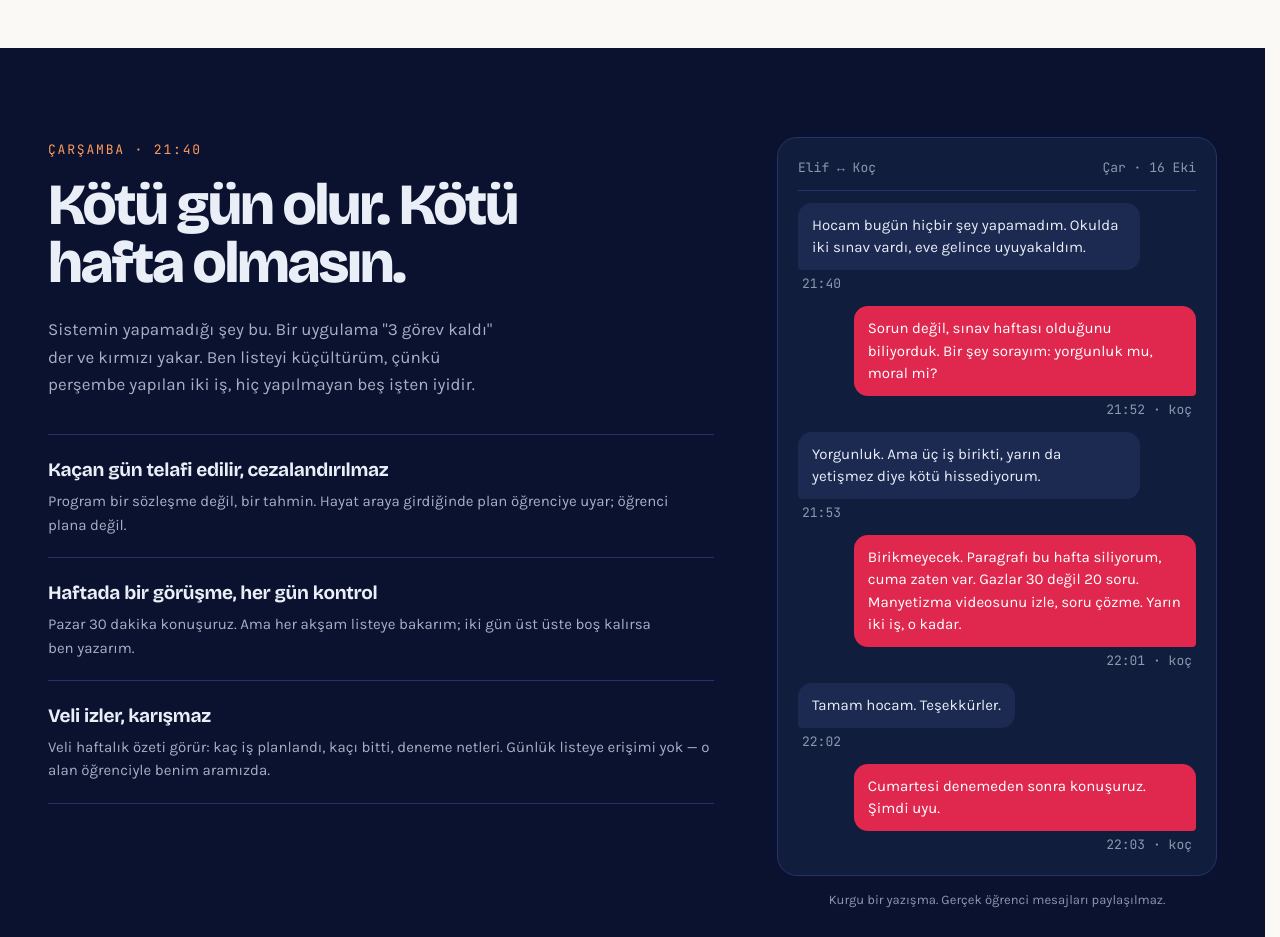
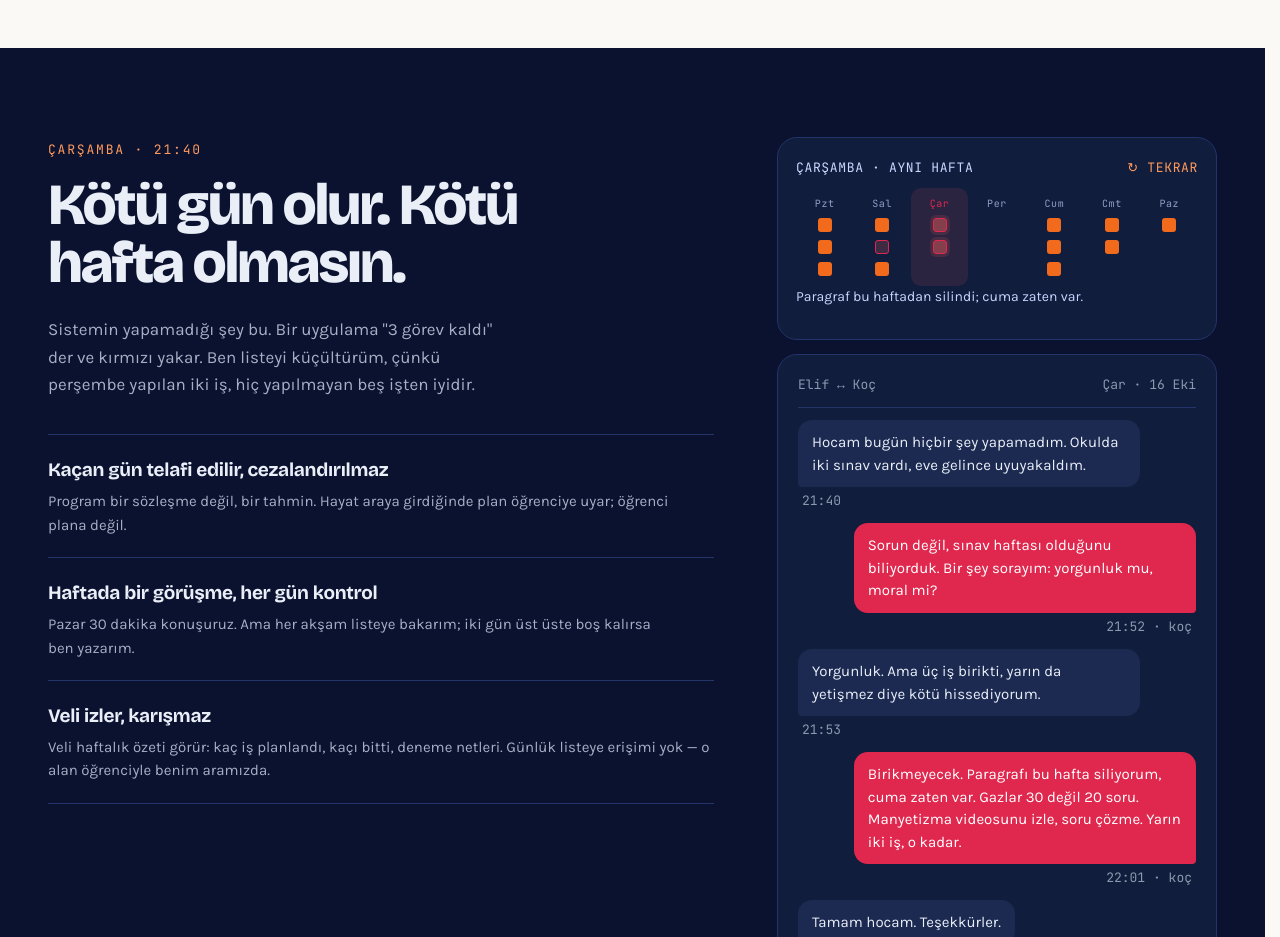
Before and after one commit to haleblioglukivanc/yks-kocluk, a React (Vite) app: page / in a window 1280 px wide. Shown: the part 1860-2797 px from the top of the page. Built offline with nearby package versions, Linux system fonts and the light colour scheme; no server answers.

Commit message:
Tanitim: carsamba mudahalesi sahnesi — kalan isler silinir/persembeye tasinir, tekrar oynatilabilir

```diff
--- a/src/ekranlar/Tanitim.jsx
+++ b/src/ekranlar/Tanitim.jsx
@@ -184,6 +184,80 @@ function Gunler() {
         ))}
       </div>
     </>
+  )
+}
+
+/* Çarşamba müdahalesi — küçük sahne.
+   Hikâye hafta.js'teki veriyle birebir: çarşamba üç iş kalır, paragraf
+   haftadan silinir, gazlar (20 soruya inerek) ve manyetizma perşembeye
+   taşınır, perşembe ikisi de biter. Sahne görünür olunca bir kez oynar;
+   "tekrar oynat" ile baştan alınır. Kutular ızgarada değil, yüzde
+   konumlarda durur — bu yüzden gün değiştirirken kayarak gider. */
+const SAHNE_YAZI = [
+  'Çarşamba 21:40 — üç iş kaldı.',
+  'Çarşamba 21:40 — üç iş kaldı.',
+  'Paragraf bu haftadan silindi; cuma zaten var.',
+  'Gazlar 20 soruya indi, manyetizma videosuyla perşembeye taşındı.',
+  'Perşembe: iki iş, ikisi de bitti.',
+]
+const SAHNE_SURE = [1500, 1700, 1900, 1700]
+// Sabit günler (0=Pzt … 6=Paz). Çarşamba ve perşembe sahnede oynatılıyor.
+const SAHNE_SABIT = [
+  { g: 0, tipler: ['bitti', 'bitti', 'bitti'] },
+  { g: 1, tipler: ['bitti', 'kaldi', 'bitti'] },
+  { g: 4, tipler: ['bitti', 'bitti', 'bitti'] },
+  { g: 5, tipler: ['bitti', 'bitti'] },
+  { g: 6, tipler: ['bitti'] },
+]
+function Mudahale() {
+  const ref = useRef(null)
+  const [asama, setAsama] = useState(-1) // -1: beklemede
+  const zamanlar = useRef([])
+  const oynat = () => {
+    zamanlar.current.forEach(clearTimeout); zamanlar.current = []
+    setAsama(0)
+    let t = 0
+    SAHNE_SURE.forEach((sure, i) => {
+      t += sure
+      zamanlar.current.push(setTimeout(() => setAsama(i + 1), t))
+    })
+  }
+  useEffect(() => {
+    const el = ref.current
+    if (!el) return
+    if (!hareketVar()) { setAsama(4); return }
+    const birak = gozle(el, oynat, 0.85)
+    return () => { birak(); zamanlar.current.forEach(clearTimeout) }
+  }, [])
+  const a = Math.max(asama, 0)
+  const tasindi = a >= 3 // gazlar + manyetizma perşembeye geçti mi?
+  const isler = [
+    { ad: 'Kimya · gazlar', g: tasindi ? 3 : 2, s: 0, tip: a >= 4 ? 'bitti' : 'kaldi', gizli: false },
+    { ad: 'Fizik · manyetizma', g: tasindi ? 3 : 2, s: 1, tip: a >= 4 ? 'bitti' : 'kaldi', gizli: false },
+    { ad: 'Türkçe · paragraf', g: 2, s: 2, tip: 'kaldi', gizli: a >= 2 },
+  ]
+  const kutu = (tip, g, s, anahtar, ek = '', stil = {}) => (
+    <span key={anahtar} className={`t-sahne-kutu t-sahne-kutu--${tip}${ek}`}
+      style={{ left: `calc((${g} + .5) * 100% / 7)`, top: `${s * 22}px`, ...stil }} />
+  )
+  return (
+    <div className="t-sahne" ref={ref}>
+      <div className="t-sahne-bas">
+        <span>Çarşamba · aynı hafta</span>
+        <button type="button" className="t-sahne-tekrar" onClick={oynat}>↻ tekrar</button>
+      </div>
+      <div className="t-sahne-alan" aria-hidden="true">
+        <span className={'t-sahne-sutun' + (a < 3 ? ' t-sahne-sutun--uyari' : '')} style={{ left: 'calc(2 * 100% / 7)' }} />
+        {gunler.map((g, i) => (
+          <span key={g.kisa} className={'t-sahne-gun' + (i === 2 && a < 3 ? ' t-sahne-gun--uyari' : '')}
+            style={{ left: `calc((${i} + .5) * 100% / 7)` }}>{g.kisa}</span>
+        ))}
+        {SAHNE_SABIT.flatMap((g) => g.tipler.map((t, s) => kutu(t, g.g, s, `${g.g}-${s}`)))}
+        {isler.map((i, n) => kutu(i.tip, i.g, i.s, 'is' + n,
+          (i.gizli ? ' t-sahne-kutu--silindi' : '') + (a >= 1 && a < 3 && !i.gizli ? ' t-sahne-kutu--nabiz' : '')))}
+      </div>
+      <p className="t-sahne-yazi" key={a}>{SAHNE_YAZI[a]}</p>
+    </div>
   )
 }
 
@@ -543,6 +617,7 @@ export default function Tanitim({ onGiris, onRandevu }) {
             </div>
           </div>
           <div className="t-sohbet-yuva">
+            <Mudahale />
             <div className="t-sohbet">
               <div className="t-sohbet-bas"><span>{ogrenci.ad} ↔ Koç</span><span>Çar · 16 Eki</span></div>
               {mesajlar.map((m, i) => (
--- a/src/tanitim.css
+++ b/src/tanitim.css
@@ -167,6 +167,24 @@
 .t-ilke-baslik { font-family: var(--marka-baslik); font-weight: 700; font-size: 19px; letter-spacing: -.015em; }
 .t-ilke-metin { font-size: var(--punto-orta); line-height: 1.55; color: var(--k-grafit); text-wrap: pretty; }
 .t-sohbet-yuva { flex: 0 1 440px; min-width: 0; width: 100%; }
+/* Çarşamba müdahalesi sahnesi (koyu bölüm, sohbetin üstünde) */
+.t-sahne { border-radius: 20px; border: 1px solid var(--t-lacivert-c); background: var(--t-lacivert-2); padding: 16px 18px 14px; margin-bottom: 14px; }
+.t-sahne-bas { display: flex; flex-wrap: wrap; justify-content: space-between; align-items: center; gap: 12px; font-family: var(--marka-mono); font-size: var(--punto-mini); letter-spacing: .05em; text-transform: uppercase; color: var(--t-acik-mavi); }
+.t-sahne-tekrar { font: inherit; letter-spacing: inherit; text-transform: inherit; color: var(--t-turuncu-a); background: none; border: 0; padding: 4px 0; cursor: pointer; }
+.t-sahne-tekrar:hover { color: #fff; }
+.t-sahne-alan { position: relative; height: 84px; margin-top: 14px; }
+.t-sahne-sutun { position: absolute; top: -8px; bottom: -6px; width: calc(100% / 7); border-radius: 10px; background: transparent; transition: background .5s ease; }
+.t-sahne-sutun--uyari { background: rgb(226 90 90 / .12); }
+.t-sahne-gun { position: absolute; top: 0; transform: translateX(-50%); font-family: var(--marka-mono); font-size: 10px; letter-spacing: .06em; color: var(--t-acik-mavi); opacity: .7; transition: color .4s, opacity .4s; }
+.t-sahne-gun--uyari { color: var(--t-mercan); opacity: 1; }
+.t-sahne-kutu { position: absolute; width: 14px; height: 14px; margin-top: 22px; border-radius: 3px; box-sizing: border-box; transform: translateX(-50%); background: var(--t-turuncu); transition: left .75s cubic-bezier(.3,.8,.2,1), top .75s cubic-bezier(.3,.8,.2,1), width .5s ease, background .45s ease, border-color .45s ease, opacity .45s ease, transform .45s ease; }
+.t-sahne-kutu--kaldi { background: rgb(226 90 90 / .22); border: 1.5px solid var(--t-mercan); }
+.t-sahne-kutu--bos { background: rgb(255 255 255 / .14); }
+.t-sahne-kutu--silindi { opacity: 0; transform: translateX(-50%) scale(.3); }
+.t-sahne-kutu--nabiz { animation: t-sahne-nabiz 1.1s ease-in-out infinite; }
+@keyframes t-sahne-nabiz { 50% { background: rgb(226 90 90 / .5); box-shadow: 0 0 0 3px rgb(226 90 90 / .16); } }
+.t-sahne-yazi { margin: 6px 0 0; min-height: 2.8em; font-size: var(--punto-kucuk); line-height: 1.5; color: var(--t-acik-mavi); animation: t-yukari .5s ease-out; }
+@media (max-width: 520px) { .t-sahne-alan { height: 78px; } .t-sahne-kutu { width: 12px; height: 12px; } }
 .t-sohbet { border-radius: 20px; border: 1px solid var(--t-lacivert-c); background: var(--t-lacivert-2); padding: 20px; display: grid; gap: 12px; }
 .t-sohbet-bas { display: flex; justify-content: space-between; align-items: center; padding-bottom: 12px; border-bottom: 1px solid var(--t-lacivert-c); font-size: var(--punto-mini); color: var(--k-soluk); font-family: var(--marka-mono); }
 .t-mesaj { display: grid; gap: 4px; justify-items: start; max-width: 86%; }
```
